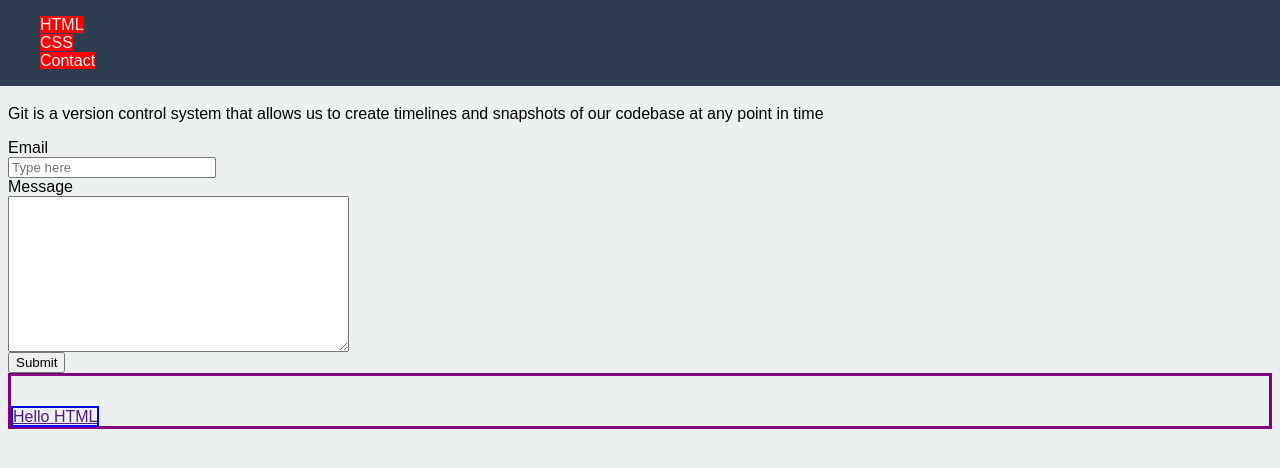
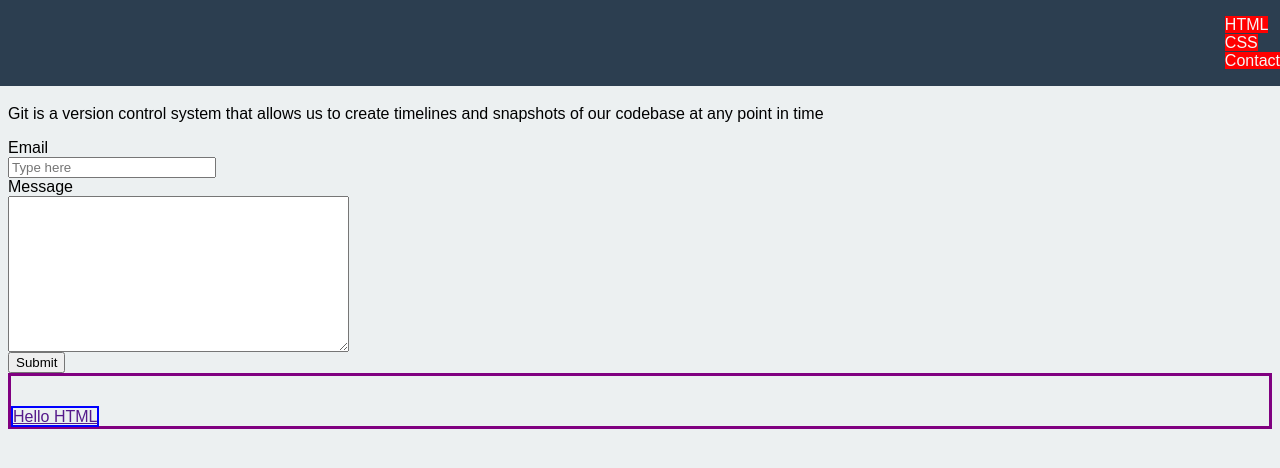
Before and after one commit to uprighted-learners/sdb-sep-22-html-css-lesson, a plain HTML site: page index.html in a window 1280 px wide. Drawn offline with Linux system fonts and the light colour scheme.

Commit message:
Float added to .menu

```diff
--- a/style.css
+++ b/style.css
@@ -43,6 +43,10 @@ nav {
     background-color: #2c3e50 !important;
 }
 
+.menu {
+    float: right;
+}
+
 .menu-options {
     list-style-type: none;
 }
```
